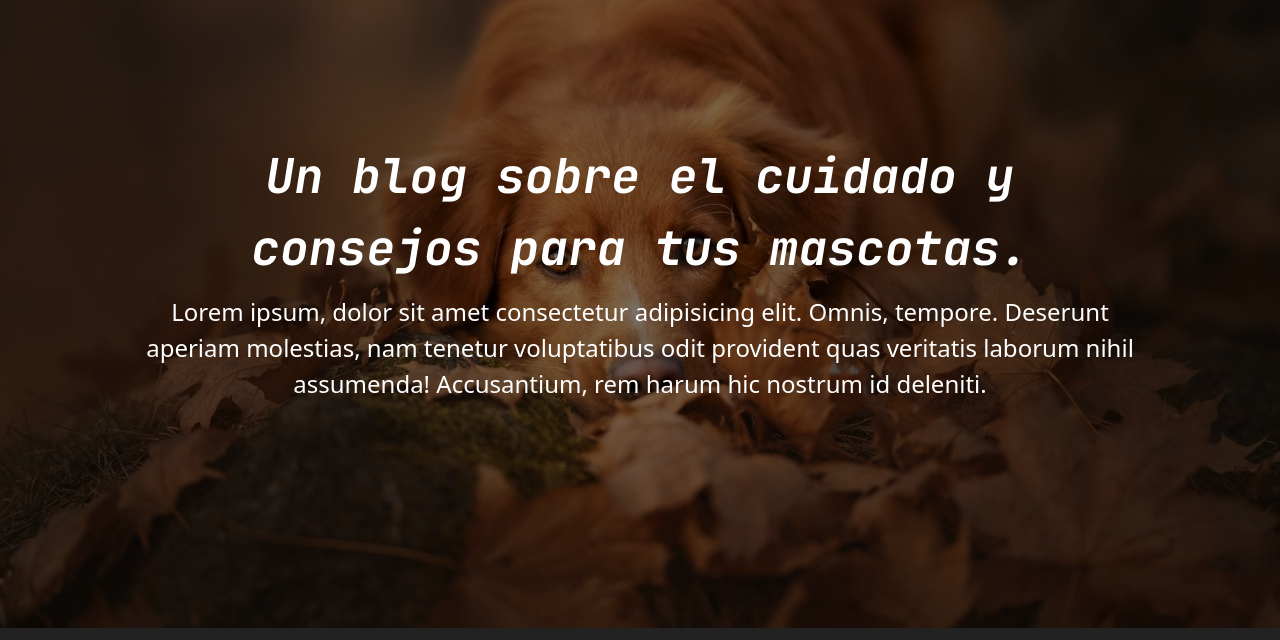
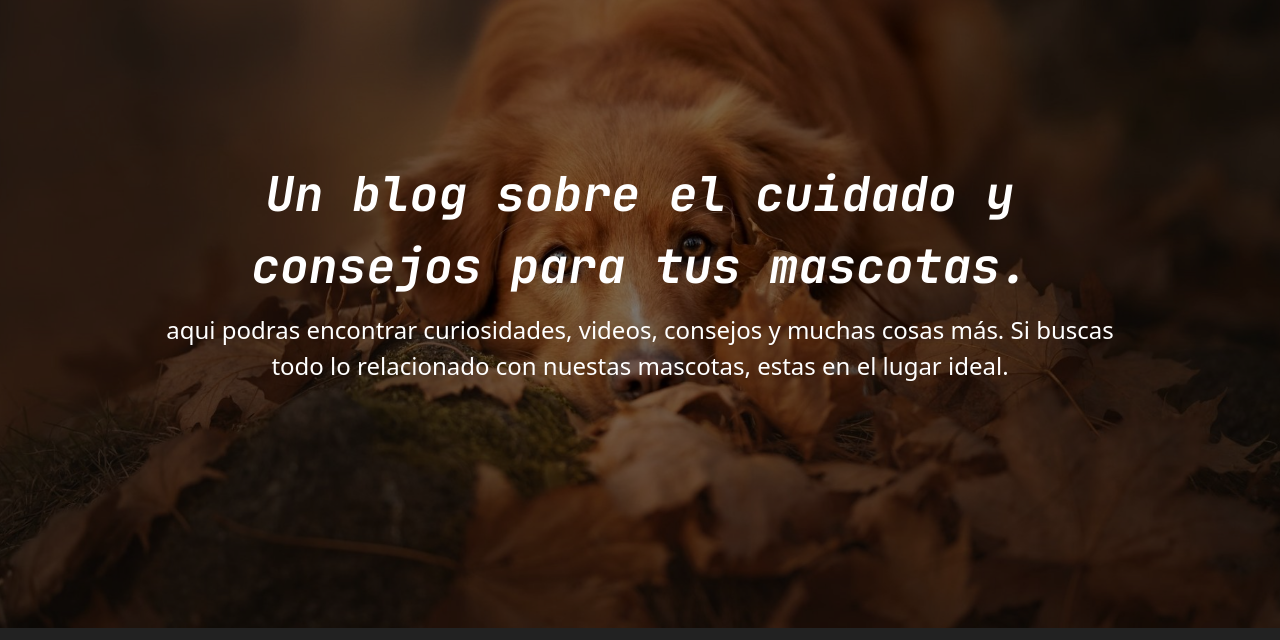
Before and after one commit to Kobenz/mi-blog-de-mascotas, a plain HTML site: page index.html in a window 1280 px wide. Shown: the part 122-762 px from the top of the page. Drawn offline with Linux system fonts and the light colour scheme.

Commit message:
cambiando la descripción de heroz

```diff
--- a/index.html
+++ b/index.html
@@ -38,9 +38,7 @@
       <div class="overlay"></div>
       <div class="container">
         <h2 class="hero-tittle">Un blog sobre el cuidado y consejos para tus mascotas.</h2>
-        <p class="hero-description">Lorem ipsum, dolor sit amet consectetur adipisicing elit. Omnis, tempore. Deserunt
-          aperiam molestias, nam tenetur voluptatibus odit provident quas veritatis laborum nihil assumenda!
-          Accusantium, rem harum hic nostrum id deleniti.</p>
+        <p class="hero-description">aqui podras encontrar curiosidades, videos, consejos y muchas cosas más. Si buscas todo lo relacionado con nuestas mascotas, estas en el lugar ideal.</p>
       </div>
     </section>
 
```
